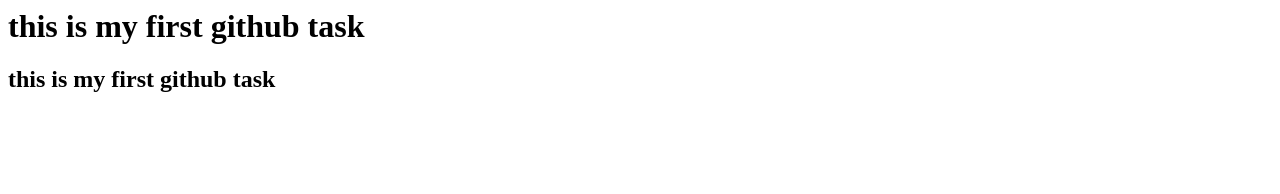
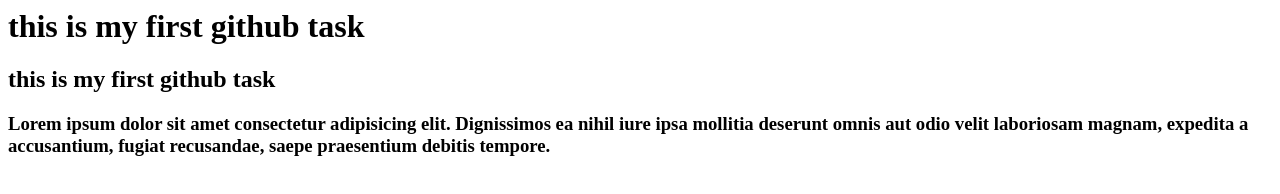
Before and after one commit to heyitsshubh/Git-Task-1, a plain HTML site: page index.html in a window 1280 px wide. Drawn offline with Linux system fonts and the light colour scheme.

Commit message:
edit lorem passage

```diff
--- a/index.html
+++ b/index.html
@@ -1,2 +1,3 @@
 <h1>this is my first github task</h1>
 <h2>this is my first github task</h2>
+<h3>Lorem ipsum dolor sit amet consectetur adipisicing elit. Dignissimos ea nihil iure ipsa mollitia deserunt omnis aut odio velit laboriosam magnam, expedita a accusantium, fugiat recusandae, saepe praesentium debitis tempore.</h3>
```
